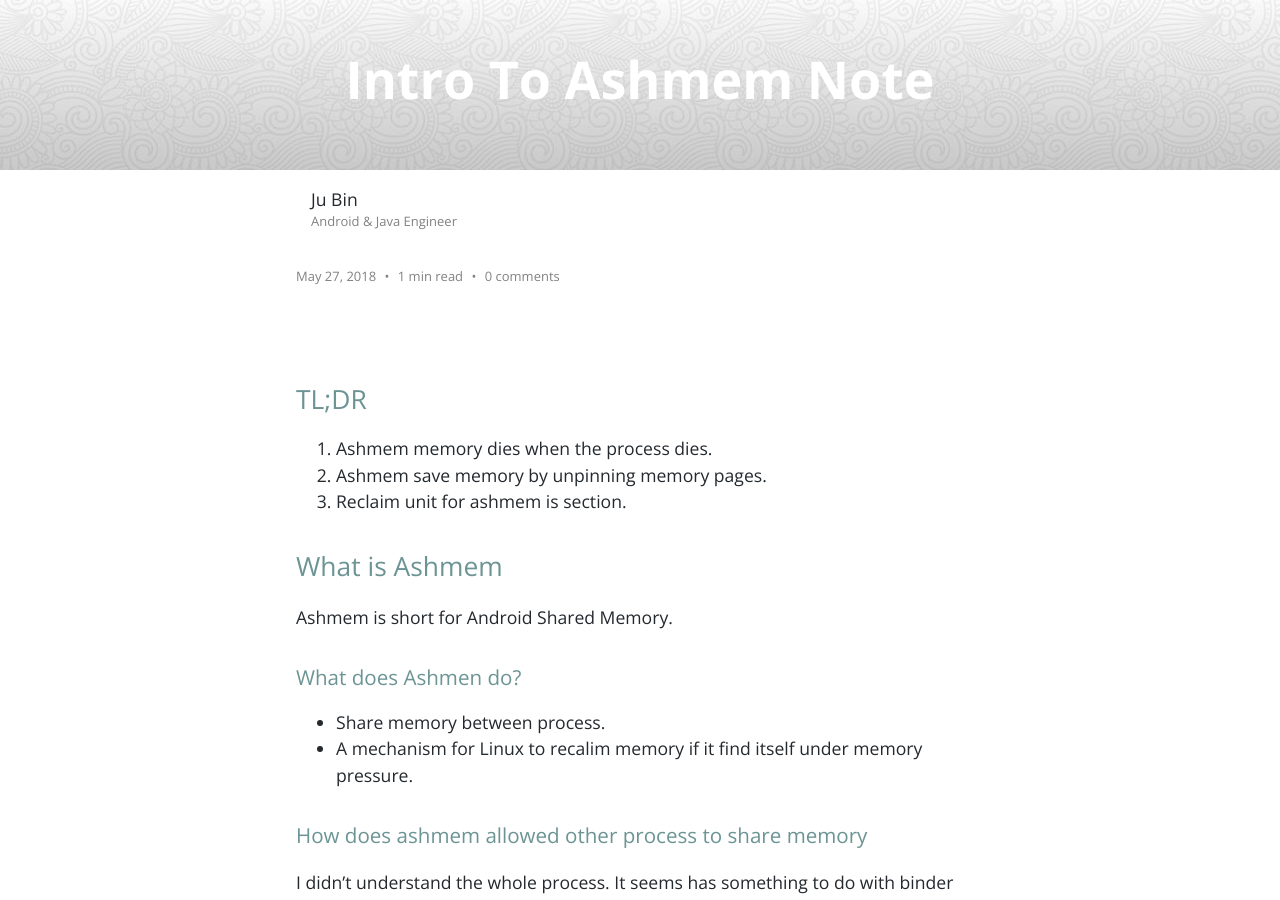
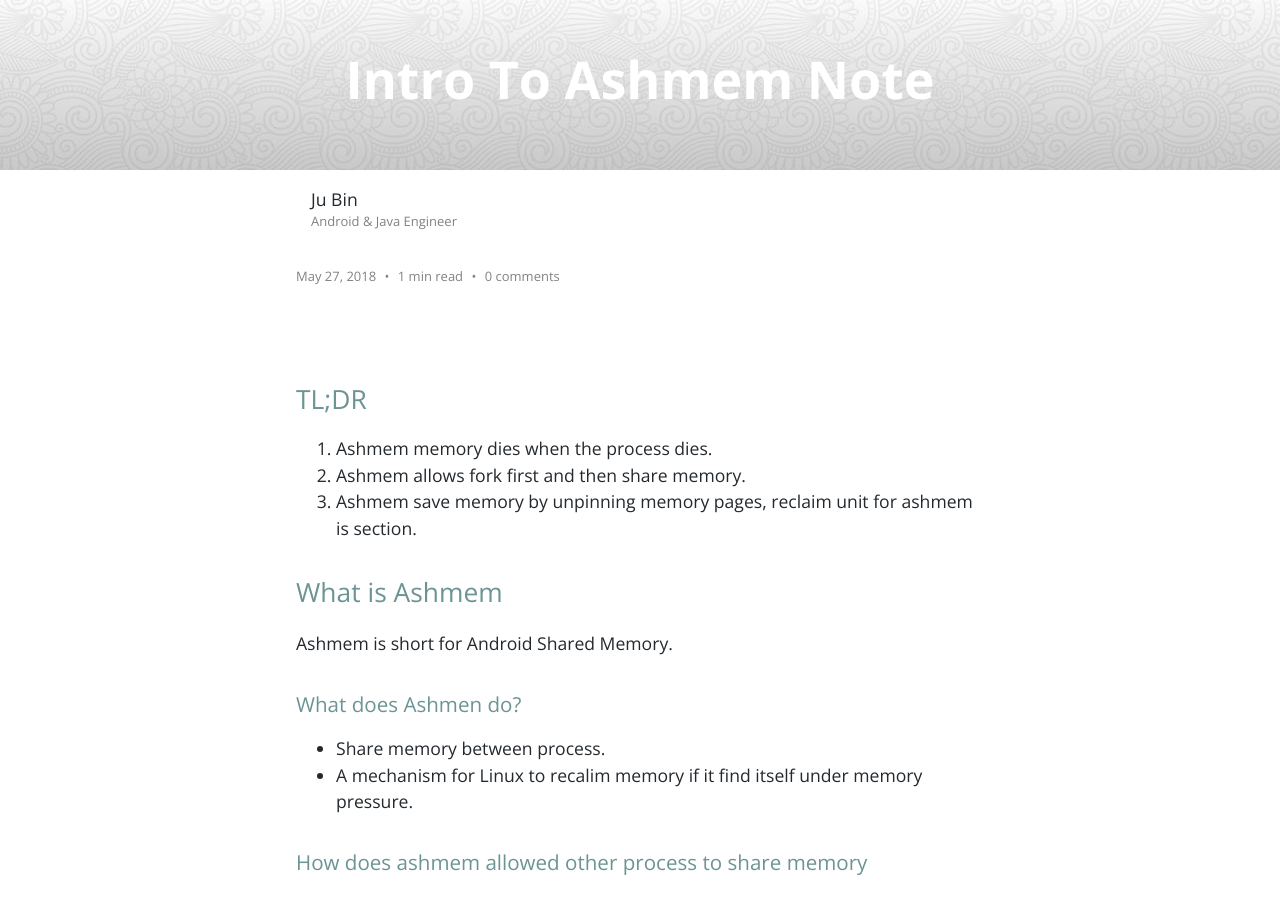
Before and after one commit to jubincn/jubincn.github.io, a Jekyll site: the page built from _posts/articles/en/2018-05-27-intro-to-ashmem-note.md, in a window 1280 px wide and 900 px high. Built offline with Jekyll 4.4.1, drawn with Linux system fonts in a browser that asks for light colours; our own code applies the rules of GitHub Pages for plain Markdown files.

Commit message:
no message

```diff
--- a/_posts/articles/en/2018-05-27-intro-to-ashmem-note.md
+++ b/_posts/articles/en/2018-05-27-intro-to-ashmem-note.md
@@ -1,7 +1,7 @@
 ## TL;DR
 1. Ashmem memory dies when the process dies.
-2. Ashmem save memory by unpinning memory pages.
-3. Reclaim unit for ashmem is section.
+2. Ashmem allows fork first and then share memory.
+3. Ashmem save memory by unpinning memory pages, reclaim unit for ashmem is section.
 
 ## What is Ashmem
 Ashmem is short for Android Shared Memory.
```
Also changed, not shown: 3 other files.
